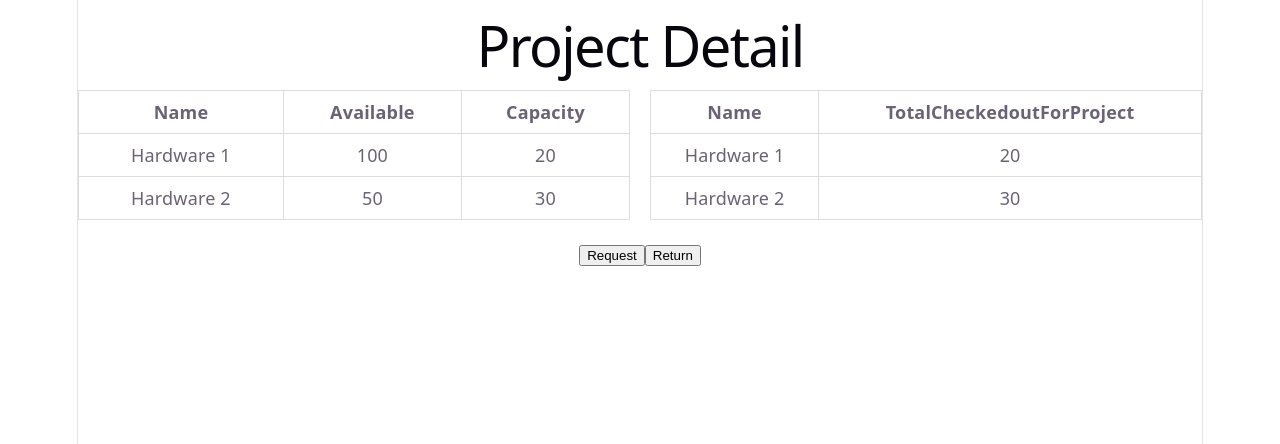
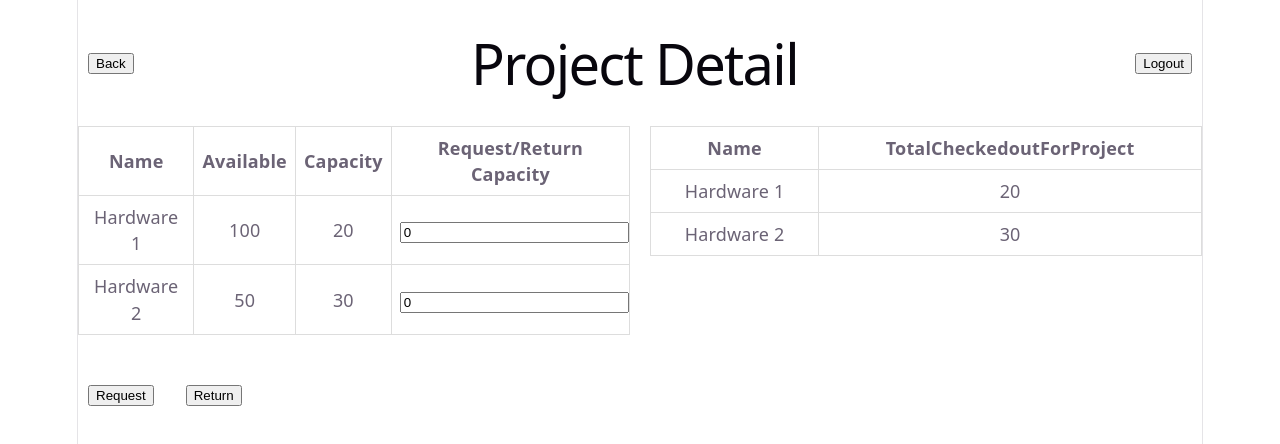
Before and after one commit to RishmitaR/appad_group_project, a React (Vite) app in the folder frontend/: page /projectdetails in a window 1280 px wide. Shown: the top 444 px of the page. Built offline with nearby package versions, Linux system fonts and the light colour scheme.

Commit message:
feat: adds side table and improves project details page ui

```diff
--- a/frontend/src/components/hardware/HardwareTable.tsx
+++ b/frontend/src/components/hardware/HardwareTable.tsx
@@ -1,11 +1,16 @@
 interface DynamicTableProps<T extends Record<string, any>> {
-    data: T[]
+    data: T[];
+    editableColumns?: string[];
+    onCellChange?: (rowIndex: number, column: string, value: string | number) => void;
 }
 
-function DynamicTable<T extends Record<string, any>>({ data }: DynamicTableProps<T>) {
+function DynamicTable<T extends Record<string, any>>({
+  data,
+  editableColumns = [],
+  onCellChange,
+}: DynamicTableProps<T>) {
   if (!data || data.length === 0) return <div>No data available</div>;
 
-  // Extract columns from the first row's keys
   const columns = Object.keys(data[0]);
 
   return (
@@ -22,11 +27,25 @@ function DynamicTable<T extends Record<string, any>>({ data }: DynamicTableProps
       <tbody>
         {data.map((row, rowIndex) => (
           <tr key={rowIndex}>
-            {columns.map((col) => (
-              <td key={col} style={{ border: '1px solid #ddd', padding: '8px' }}>
-                {row[col]}
-              </td>
-            ))}
+            {columns.map((col) => {
+              const isEditable = editableColumns.includes(col);
+
+              return (
+                <td key={col} style={{ border: '1px solid #ddd', padding: '8px' }}>
+                  {isEditable ? (
+                    <input
+                      type="number"
+                      min={0}
+                      value={row[col] ?? 0}
+                      onChange={(e) => onCellChange?.(rowIndex, col, Number(e.target.value))}
+                      style={{ width: '100%' }}
+                    />
+                  ) : (
+                    row[col]
+                  )}
+                </td>
+              );
+            })}
           </tr>
         ))}
       </tbody>
--- a/frontend/src/pages/Project/ProjectDetail.tsx
+++ b/frontend/src/pages/Project/ProjectDetail.tsx
@@ -1,36 +1,91 @@
 //add the button from components/common/Button.tsx to the ProjectDetail.tsx file
-import React from 'react';
+import React, { useState } from 'react';
+import { useNavigate } from 'react-router-dom';
 import Button from '../../components/common/Button';
 import DynamicTable from '../../components/hardware/HardwareTable';
 
 const ProjectDetail: React.FC = () => {
+    const navigate = useNavigate();
+    const [requestQuantities, setRequestQuantities] = useState<Record<string, number>>({
+        'Hardware 1': 0,
+        'Hardware 2': 0,
+    });
+
+    const handleQuantityChange = (hardwareName: string, value: number) => {
+        setRequestQuantities((prev) => ({
+            ...prev,
+            [hardwareName]: value,
+        }));
+        console.log(`Request quantity for ${hardwareName} changed to ${value}`);
+    };
+
+    const handleBackClick = () => {
+        navigate('/projectmanagement');
+    };
+
+    const handleLogoutClick = () => {
+        navigate('/');
+    }
+
+    const handleCellChange = (rowIndex: number, column: string, value: string | number) => {
+        if (column !== 'Request/Return Capacity') {
+            return;
+        }
+
+        const hardwareName = rowIndex === 0 ? 'Hardware 1' : 'Hardware 2';
+        handleQuantityChange(hardwareName, Number(value));
+    };
+
     const handleButtonClick = () => {
         console.log('Button clicked!');
     };
+
     return (
         <div>
-            <h1>Project Detail</h1>
+            <div style={{ display: 'flex', alignItems: 'center', justifyContent: 'space-between', gap: '10px' }}>
+                <Button onClick={handleBackClick} style={{ margin: '10px' }}>Back</Button>
+                <h1 style={{ margin: 50 }}>Project Detail</h1>
+                <Button onClick={handleLogoutClick} style={{ margin: '10px' }}>Logout</Button>
+            </div>
+
             <div style={{ display: 'flex', gap: '20px' }}>
                 <div style={{ flex: 1 }}>
-                    <DynamicTable data={[
-                        { Name: 'Hardware 1', Available: '100', Capacity: '20' },
-                        { Name: 'Hardware 2', Available: '50', Capacity: '30' },
-                    ]} />
+                    <DynamicTable
+                        data={[
+                            {
+                                Name: 'Hardware 1',
+                                Available: '100',
+                                Capacity: '20',
+                                "Request/Return Capacity": requestQuantities['Hardware 1'],
+                            },
+                            {
+                                Name: 'Hardware 2',
+                                Available: '50',
+                                Capacity: '30',
+                                "Request/Return Capacity": requestQuantities['Hardware 2'],
+                            },
+                        ]}
+                        editableColumns={['Request/Return Capacity']}
+                        onCellChange={handleCellChange}
+                    />
+                    <div style={{ marginTop: '40px', display: 'flex', justifyContent: 'flex-start', gap: '12px' }}>
+                        <Button onClick={handleButtonClick} style={{ margin: '10px' }}>
+                            Request
+                        </Button>
+                        <Button onClick={handleButtonClick} style={{ margin: '10px' }}>
+                            Return
+                        </Button>
+                    </div>
                 </div>
                 <div style={{ flex: 1 }}>
-                    <DynamicTable data={[
-                        { Name: 'Hardware 1', TotalCheckedoutForProject: '20' },
-                        { Name: 'Hardware 2', TotalCheckedoutForProject: '30' },
-                    ]} />
+                    <DynamicTable
+                        data={[
+                            { Name: 'Hardware 1', TotalCheckedoutForProject: '20' },
+                            { Name: 'Hardware 2', TotalCheckedoutForProject: '30' },
+                        ]}
+                    />
                 </div>
             </div>
-            <div style={{ marginTop: '20px' }}></div>
-            <Button onClick={handleButtonClick}>
-                Request
-            </Button>
-            <Button onClick={handleButtonClick}>
-                Return
-            </Button>
         </div>
     );
 };
```
Also changed, not shown: 1 other file (tests, documents, lock files or other folders).
